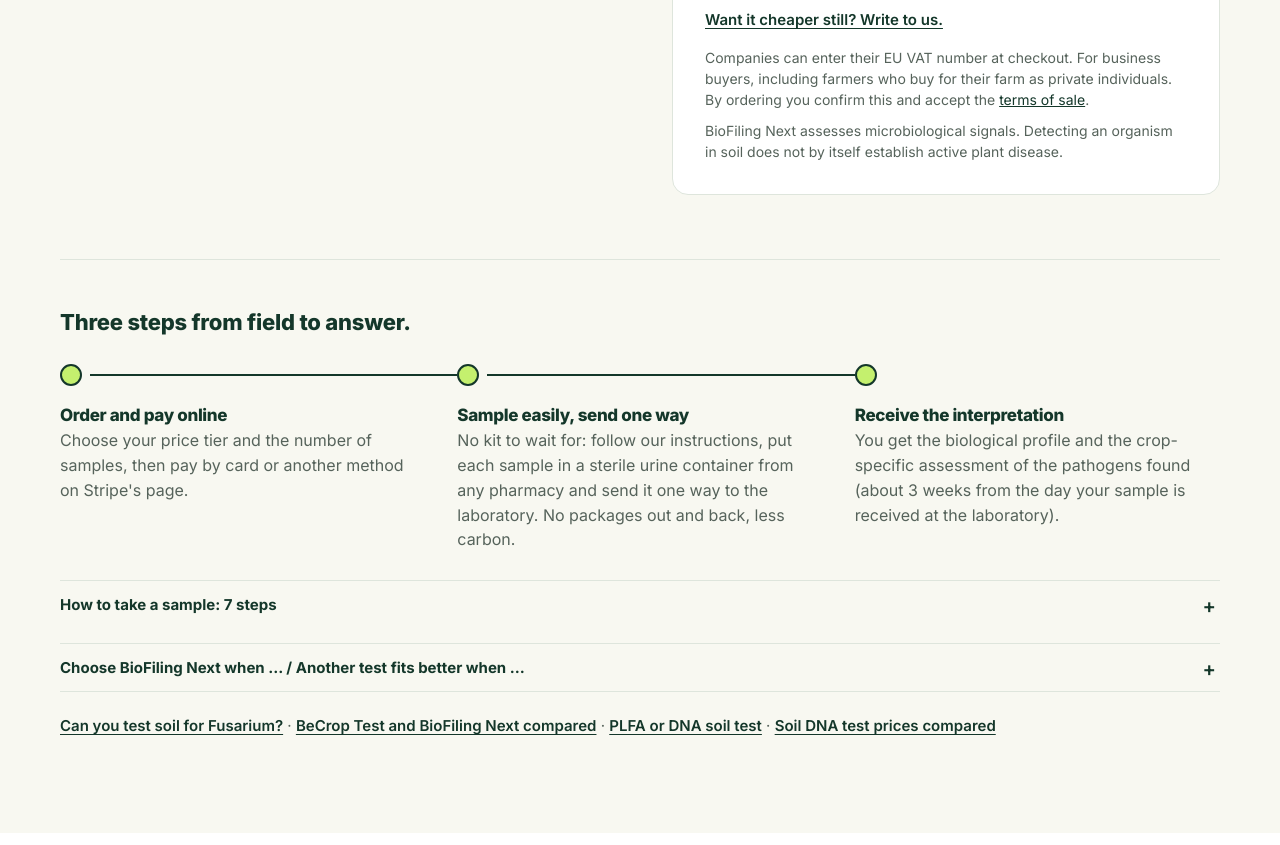
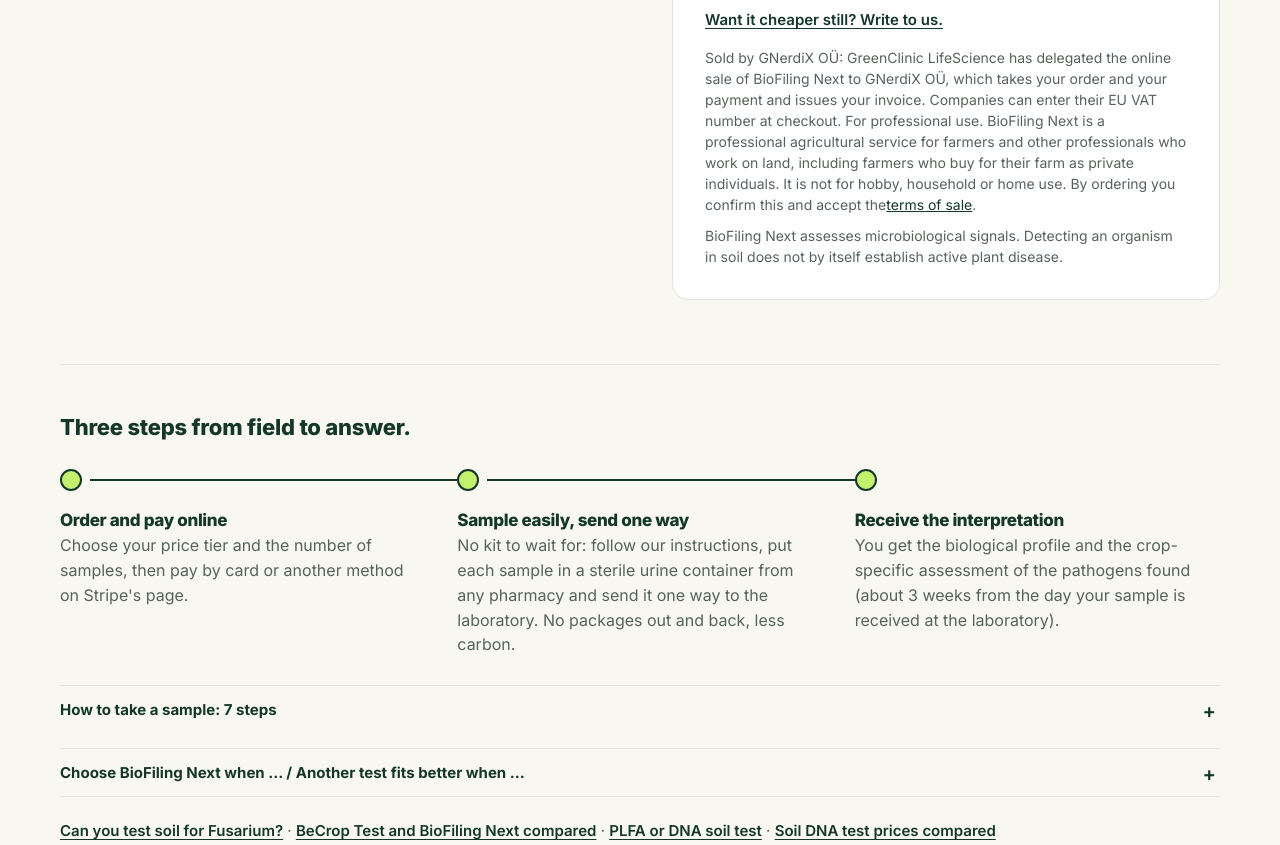
Before and after one commit to rdkdns/bflng, a plain HTML site: page index.html in a window 1280 px wide. Shown: the part 2317-3162 px from the top of the page. Drawn offline with Linux system fonts and the light colour scheme.

Commit message:
Pricing: professional-use statement and seller named beside the order buttons
BioFiling Next is a professional agricultural service for farmers and other professionals who work on land, not for hobby, household or home use; sold by GNerdiX OU by delegation from GreenClinic LifeScience (Denis Radiuk, 23 Nov 2026).

Co-Authored-By: Claude Fable 5.2 <noreply@anthropic.com>

```diff
--- a/index.html
+++ b/index.html
@@ -134,7 +134,7 @@
         <p class="total-line">Prices include VAT where it applies; shipping is extra. No minimum order.</p>
         <p class="total-line">Lower prices can apply to larger batches under agreed conditions.</p>
         <p class="total-line cheaper-line"><a class="textlink" href="mailto:my@greenclinicglobal.com?subject=BioFiling%20volume%20quote&amp;body=Estimated%20number%20of%20samples%3A%0ACountry%3A%0ACrop(s)%3A%0ARequested%20timing%3A%0A">Want it cheaper still? Write to us.</a></p>
-        <p class="pay-note">Companies can enter their EU VAT number at checkout. For business buyers, including farmers who buy for their farm as private individuals. By ordering you confirm this and accept the <a href="/terms/">terms of sale</a>.</p>
+        <p class="pay-note">Sold by GNerdiX OÜ: GreenClinic LifeScience has delegated the online sale of BioFiling Next to GNerdiX OÜ, which takes your order and your payment and issues your invoice. Companies can enter their EU VAT number at checkout. For professional use. BioFiling Next is a professional agricultural service for farmers and other professionals who work on land, including farmers who buy for their farm as private individuals. It is not for hobby, household or home use. By ordering you confirm this and accept the<a href="/terms/">terms of sale</a>.</p>
         <p class="pay-note">BioFiling Next assesses microbiological signals. Detecting an organism in soil does not by itself establish active plant disease.</p>
       </div>
     </div>
```
